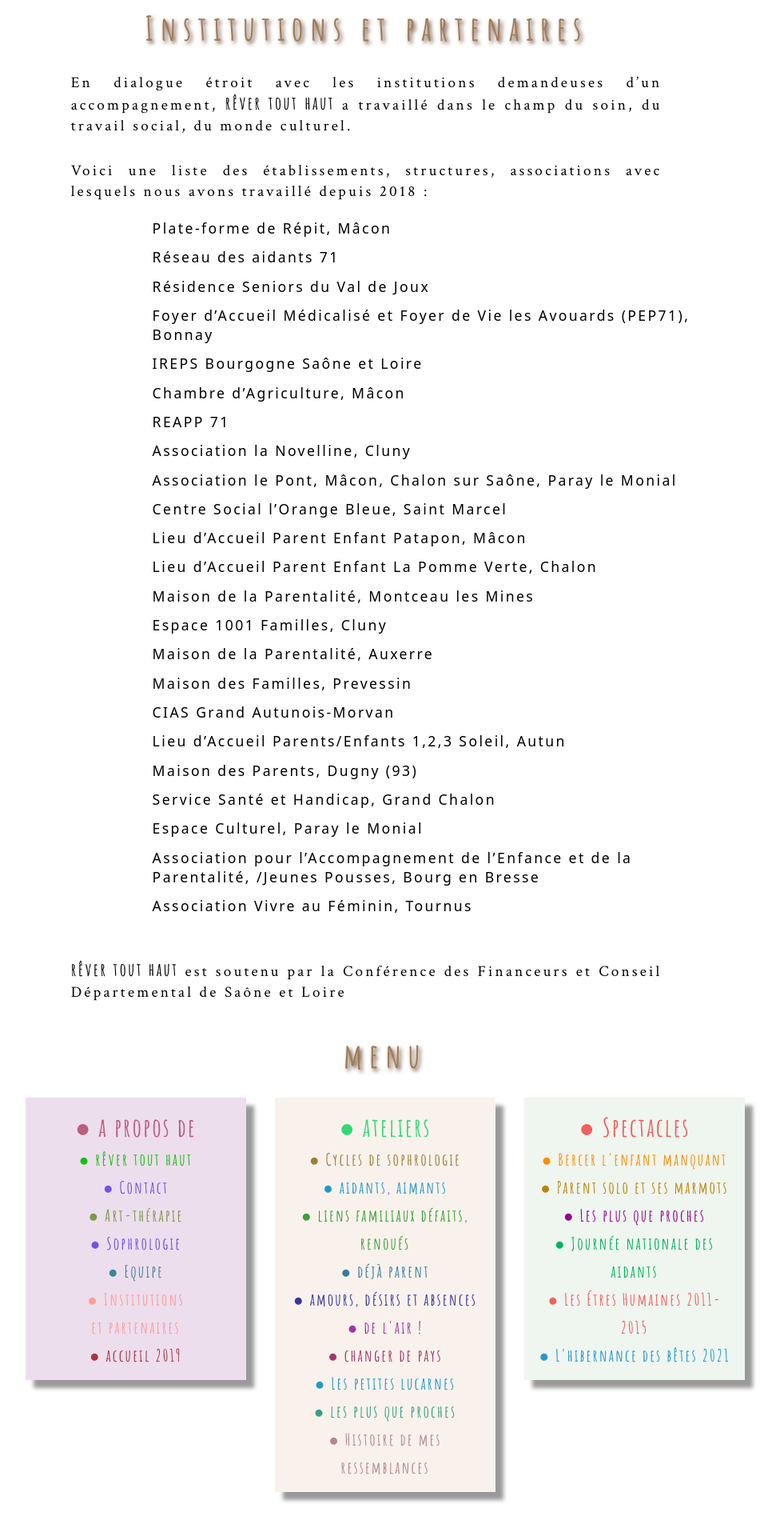
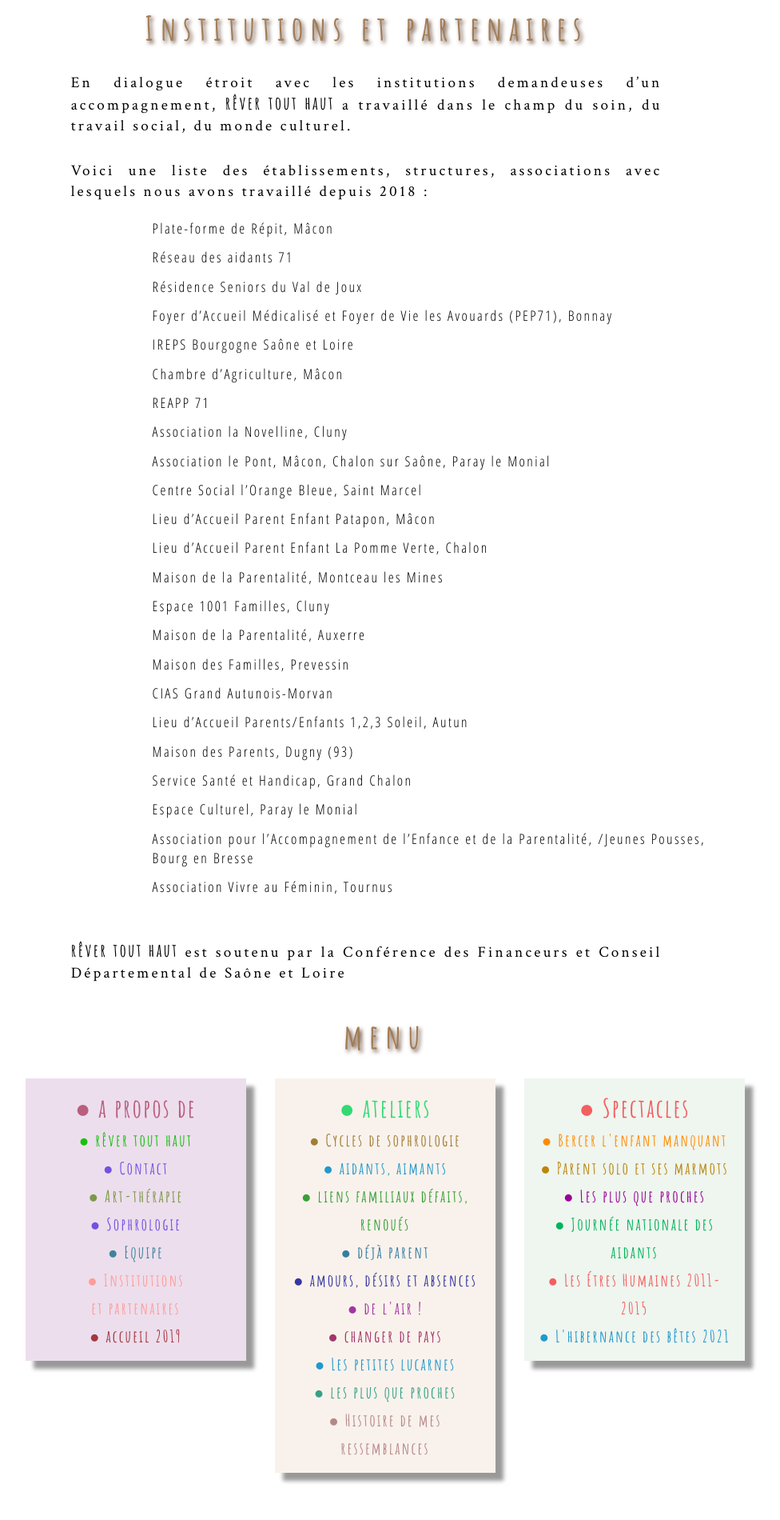
Before and after one commit to leshnik/revertouthaut, a Jekyll site: the page built from institutions-et-partenaires.md, in a window 1280 px wide. Shown: the part 252-2152 px from the top of the page at 80% size, without its empty margins (158-1134 px from the left). Built offline with Jekyll 4.4.1, drawn with Linux system fonts in a browser that asks for light colours; after the commit the page ends 2128 px from its top, so only the background shows below that.

Commit message:
insti list correct Open Sans no + signs

```diff
--- a/css/sidebar.css
+++ b/css/sidebar.css
@@ -110,7 +110,7 @@
   margin-left: 20%;
 }
 .institutions > li {
-  font-family: "Open+Sans+Condensed", sans;
+  font-family: "Open Sans Condensed", sans;
   font-size: 1.1rem;
   letter-spacing: 0.15rem;
 }
```
